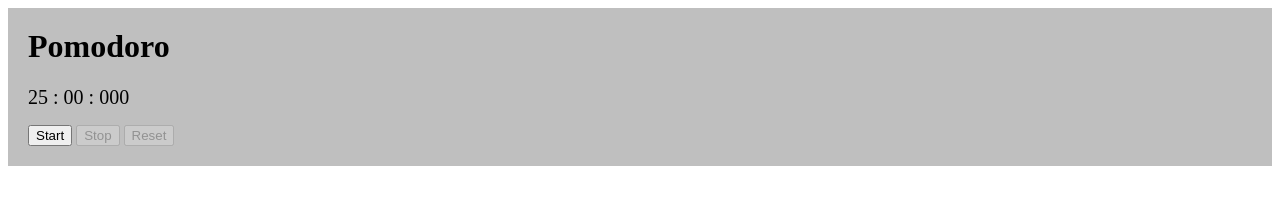
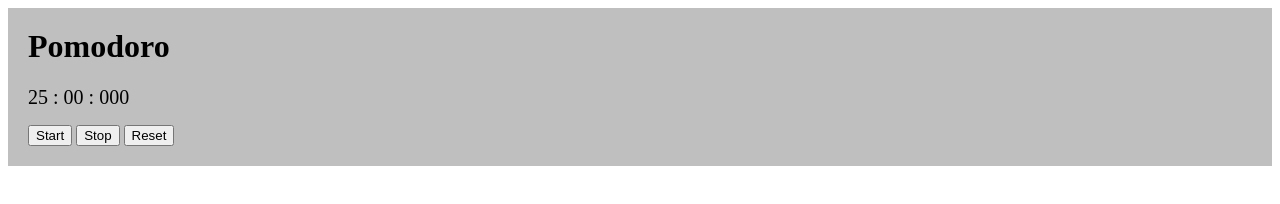
Before and after one commit to ethansalonga/pomodoro-app, a plain HTML site: page index.html in a window 1280 px wide. Drawn offline with Linux system fonts and the light colour scheme.

Commit message:
Remove disabled buttons from previous test

```diff
--- a/index.html
+++ b/index.html
@@ -36,14 +36,12 @@
       <button
         onclick="stopTimer()"
         class="stopwatch__stop"
-        disabled
       >
         Stop
       </button>
       <button
         onclick="resetTimer()"
         class="stopwatch__reset"
-        disabled
       >
         Reset
       </button>
```
